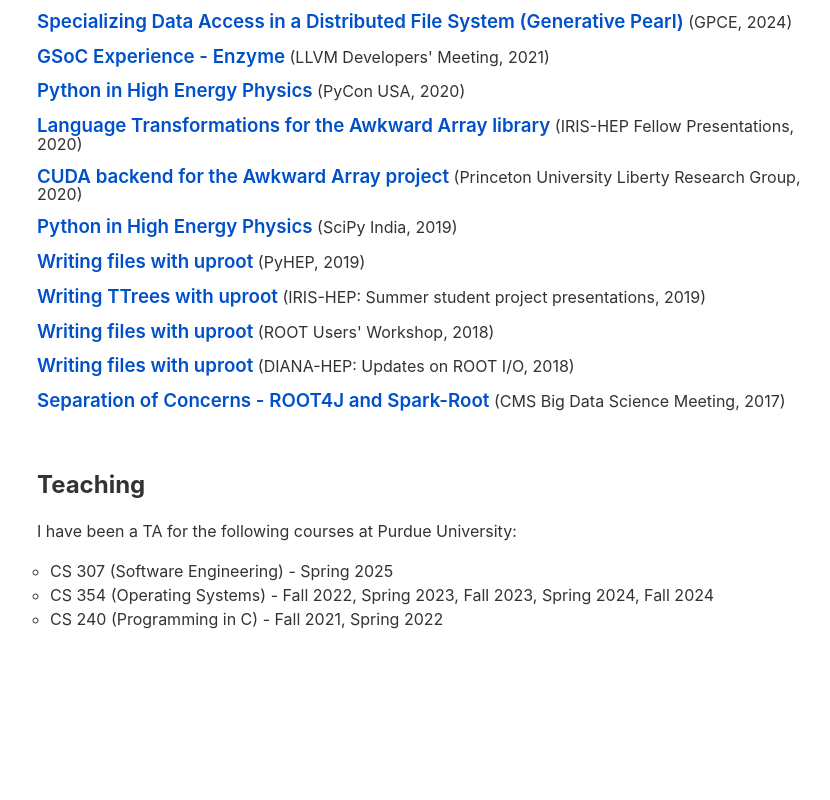
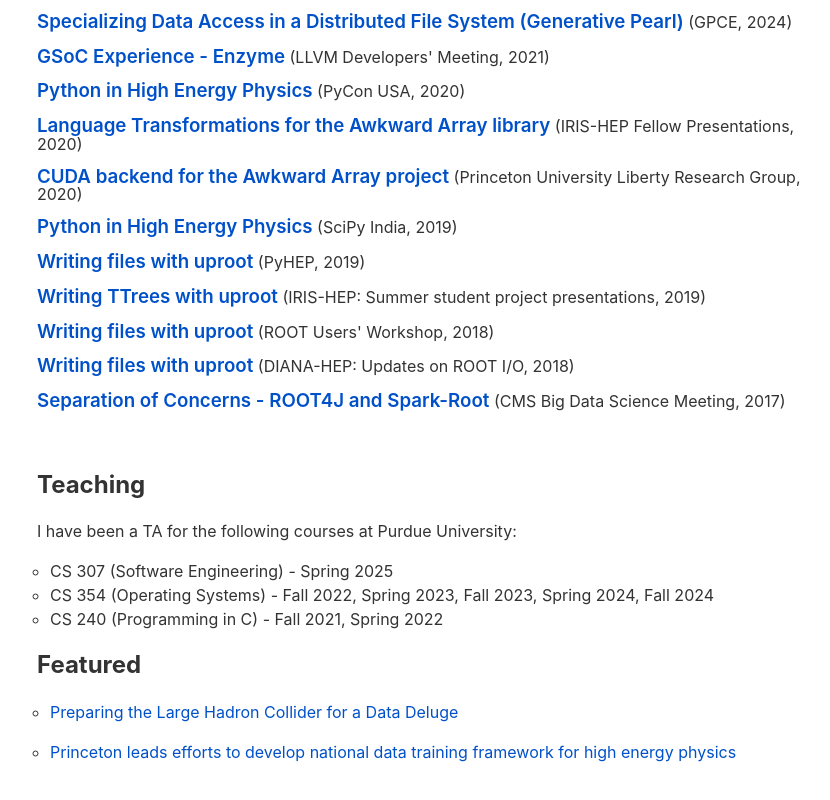
Before and after one commit to reikdas/reikdas.github.io, an Eleventy site: page index.njk in a window 1280 px wide. Shown: the part 1782-2582 px from the top of the page, without its empty margins (203-1033 px from the left). Before the commit the page ends 2453 px from the top, so only its background shows below. Built offline with nearby package versions, Linux system fonts and the light colour scheme; Eleventy itself is replaced by a stand-in of ours; files that its build step writes are made by us from their sources; what @grimlink/eleventy-plugin-sass would draw is missing.

Commit message:
Add Featured section

```diff
--- a/index.11tydata.js
+++ b/index.11tydata.js
@@ -183,4 +183,15 @@ module.exports = {
             location: "CMS Big Data Science Meeting, 2017",
         },
     ],
+    misc: [
+        {
+            title: "Preparing the Large Hadron Collider for a Data Deluge",
+            link: "https://iris-hep.org/2020/05/07/bei-wang-rse.html"
+        },
+        {
+            title: "Princeton leads efforts to develop national data training framework for high energy physics",
+            link: "https://www.princeton.edu/news/2019/08/19/princeton-leads-efforts-develop-national-data-training-framework-high-energy"
+        },
+        // Add more links here as needed
+    ],
 };
--- a/index.njk
+++ b/index.njk
@@ -113,5 +113,14 @@
     <li>CS 354 (Operating Systems) - Fall 2022, Spring 2023, Fall 2023, Spring 2024, Fall 2024</li>
     <li>CS 240 (Programming in C) - Fall 2021, Spring 2022</li>
     </ul>
+
+    <h2>Featured</h2>
+    <ul class="misc">
+      {% for item in misc %}
+        <li class="misc-item">
+          <p><span class="misc-title"><a href={{ item.link }}>{{ item.title }}</a></span></p>
+        </li>
+      {% endfor %}
+    </ul>
   </body>
 </html>
--- a/src/main.scss
+++ b/src/main.scss
@@ -99,6 +99,11 @@ ul {
     margin-left: 13px;
 }
 
+.misc li {
+    list-style-type: circle;
+    margin-left: 13px;
+}
+
 .header {
   display: flex;
   flex-flow: wrap;
```
